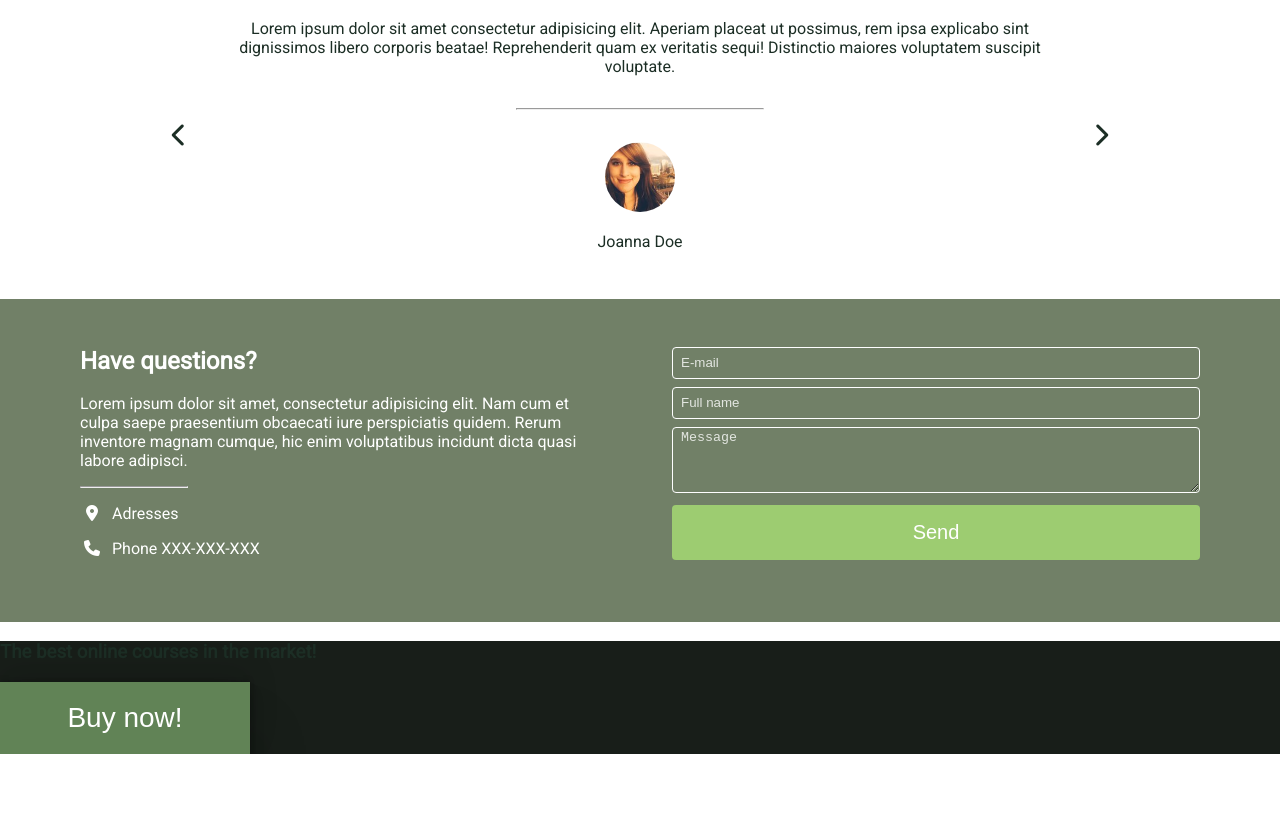
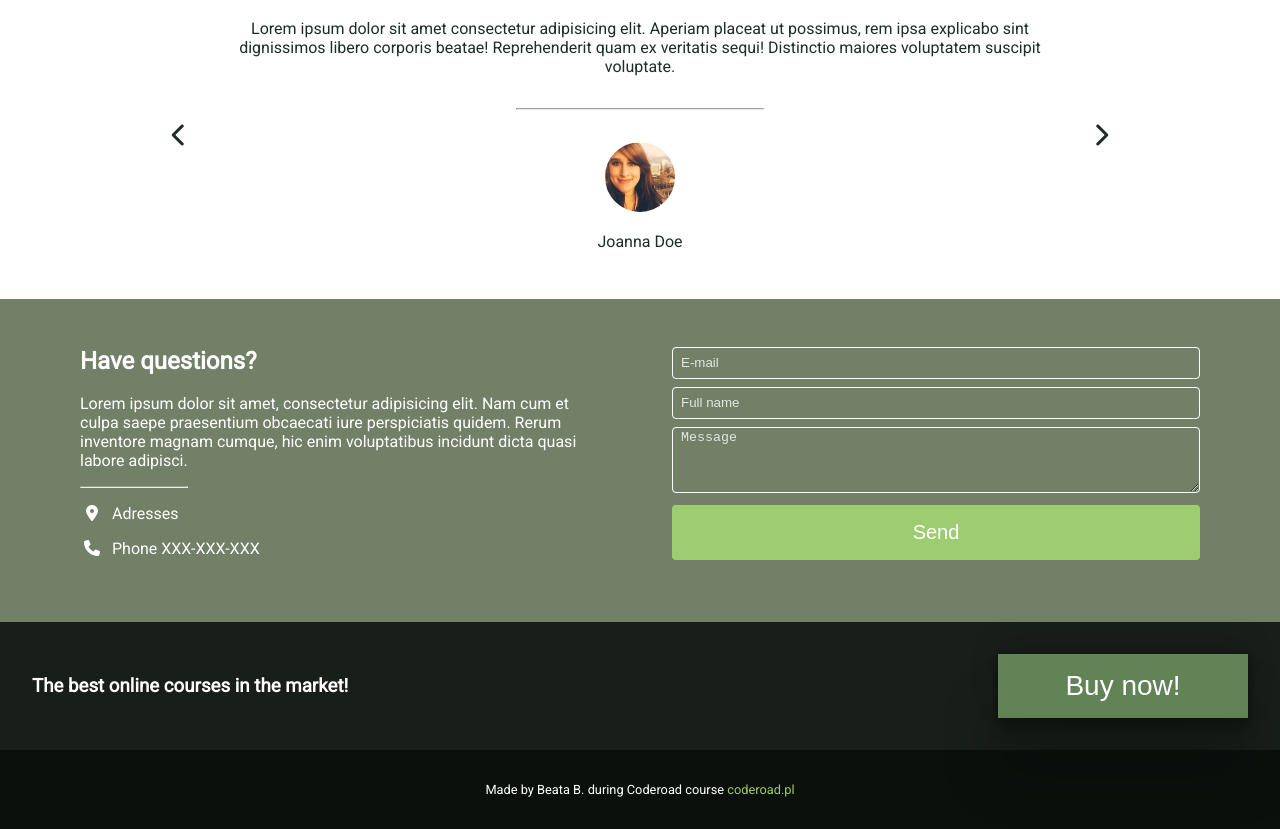
Before and after one commit to BeataBazyl/Project--online-courses, a plain HTML site: page index.html in a window 1280 px wide. Shown: the part 1079-1908 px from the top of the page. Before the commit the page ends 1833 px from the top, so only its background shows below. Drawn offline with Linux system fonts and the light colour scheme.

Commit message:
finished full contact and footer section css

```diff
--- a/css/style.css
+++ b/css/style.css
@@ -37,7 +37,7 @@ a {
 
 .cta-button--big {
     font-size: 1.75rem;
-    padding: 1.25rem;
+    padding: 1rem;
     min-width: 250px;
 }
 
@@ -236,14 +236,6 @@ a {
 /* END OF CONTACT */
 
 
-/* START FOOTER */
-
-.footer {
-    background-color:#181e19;
-}
-
-/* END OF FOOTER */
-
 /* START FORM */
 .contact-form {
     color: #fff;
@@ -292,3 +284,32 @@ a {
 }
 
 /* END OF FORM */
+
+/* START FOOTER */
+
+.footer {
+    display: flex;
+    justify-content: space-between;
+    align-items: center;
+    color: #fff;
+    background-color:#181e19;
+    padding: 2rem;
+}
+
+.footer__header {
+    margin: 0;
+}
+
+/* END OF FOOTER */
+
+/* copyright */
+
+.copyright {
+    color: #fff;
+    background-color: #0a110d;
+    padding: 2rem;
+    font-size: 0.8rem;
+    text-align: center;
+}
+
+/* END OF copyright */
--- a/index.html
+++ b/index.html
@@ -238,8 +238,17 @@
         class="footer"
         id="footer"
     >
-        <h3>The best online courses in the market!</h3>
+        <h3 class="footer__header">The best online courses in the market!</h3>
         <button class="cta-button cta-button--big">Buy now!</button>
+    </div>
+
+    <div
+        class="copyright"
+        id="copyright"
+    >
+        Made by Beata B. during Coderoad course <a href="https://coderroad.pl">coderoad.pl</a>
+    </div>
+
     </div>
 </body>
 
```
